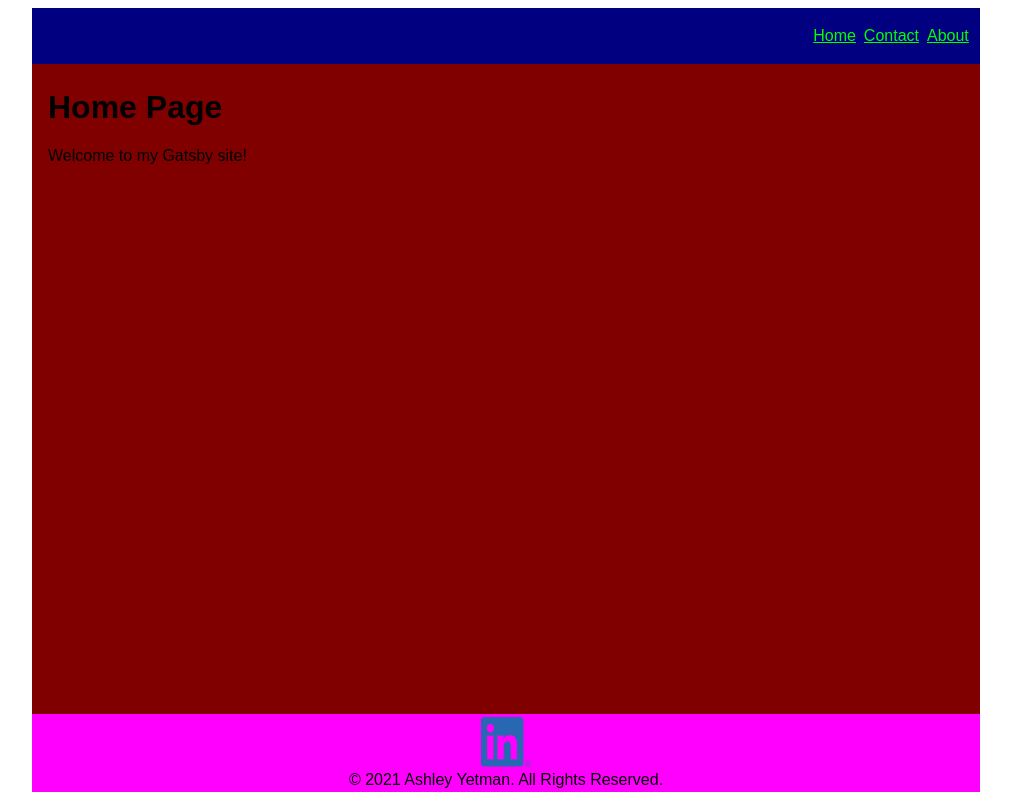
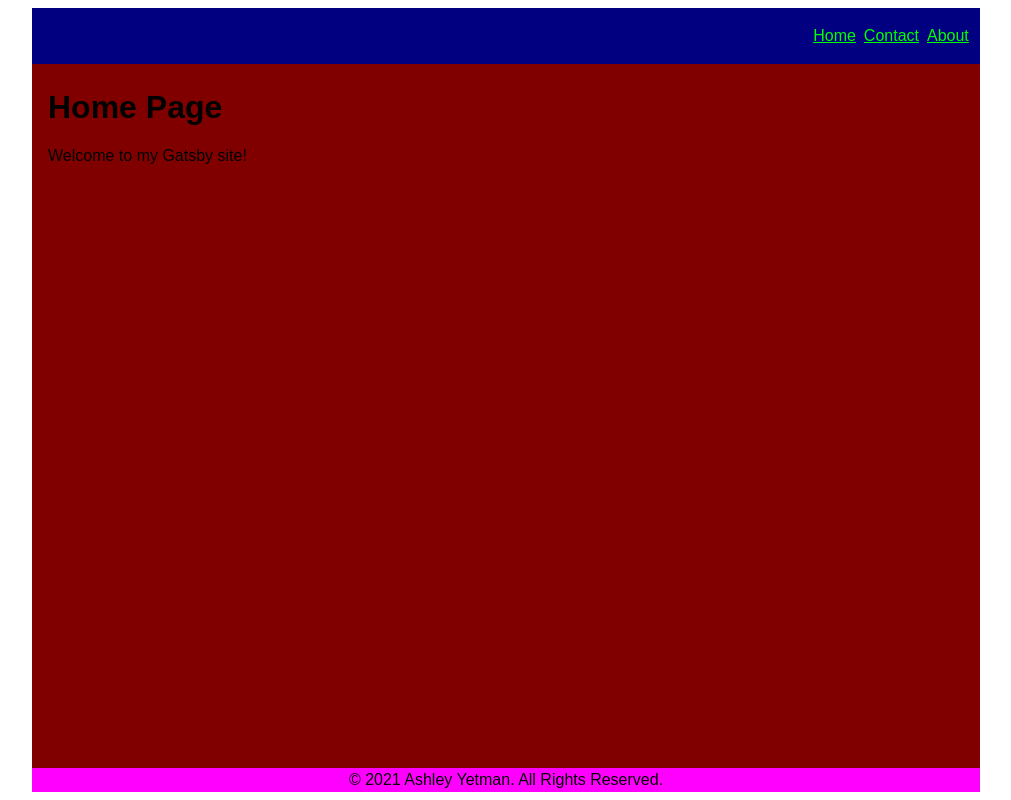
Before and after one commit to Alchamyst/ayetman-portfolio-placeholder, a Gatsby site: page / in a window 1280 px wide. Shown: the whole page, without its empty margins (134-1145 px from the left). Built offline with nearby package versions, Linux system fonts and the light colour scheme; Gatsby itself is replaced by a stand-in of ours.

Commit message:
remove linkedin from footer. Refactor main css.

```diff
--- a/src/components/footer.js
+++ b/src/components/footer.js
@@ -1,13 +1,9 @@
 import * as React from 'react';
 import * as style from './footer.module.css';
-import linImg from "../images/linkedin-logo.png"
 
 const Footer = () => {
   return (
     <div class={style.footer}>
-        <div>
-            <a href="https://www.linkedin.com/in/ashley-yetman/"><img src={linImg} alt="LinkedIn" width="50em" height="50em" /></a>
-        </div>
         <div>
             &copy; 2021 Ashley Yetman. All Rights Reserved.
         </div>
--- a/src/components/main.module.css
+++ b/src/components/main.module.css
@@ -1,4 +1,4 @@
-main {
+.main {
     background-color: maroon;
     flex: 1 0 auto;
     padding-bottom: 0.2em;
```
